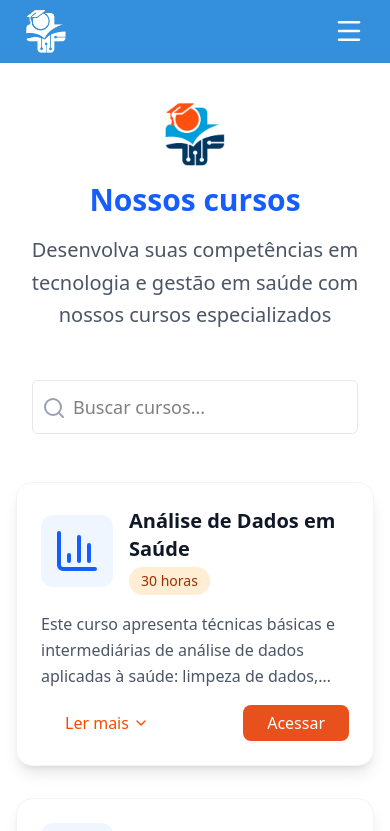
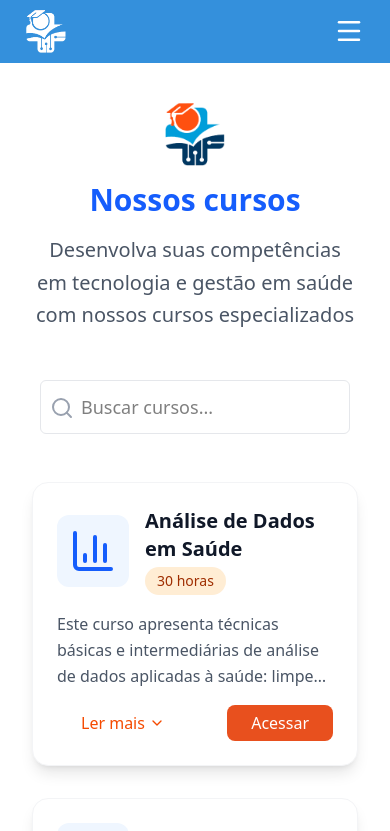
Before and after one commit to Fcsscoder/pet_saude_plataforma, a React (Vite) app: page / in a window 390 px wide. Shown: the top 831 px of the page. Built offline with nearby package versions, Linux system fonts and the light colour scheme.

Commit message:
melhorando responsividade

```diff
--- a/src/pages/Home.jsx
+++ b/src/pages/Home.jsx
@@ -33,7 +33,7 @@ export default function Home({ courses }) {
       <main
         id="main-content"
         tabIndex="-1"
-        className="max-w-7xl mx-auto px-4 sm:px-6 lg:px-8">
+        className="max-w-7xl mx-auto px-8 sm:px-6 lg:px-8">
         {/* Hero Section */}
         <div className="text-center flex flex-col justify-center items-center mb-12">
           <img
@@ -57,7 +57,7 @@ export default function Home({ courses }) {
 
         {/* Barra de Busca */}
         <div className="flex justify-center mb-12 px-2">
-          <div className="relative md:w-xl">
+          <div className="relative w-sm md:w-xl">
             <Search className="absolute top-4 left-2.5 text-gray-400" />
             <Input
               type="text"
```
